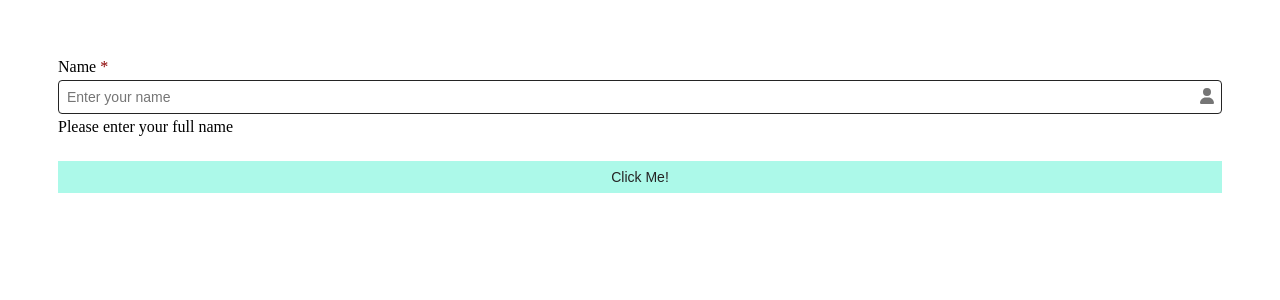
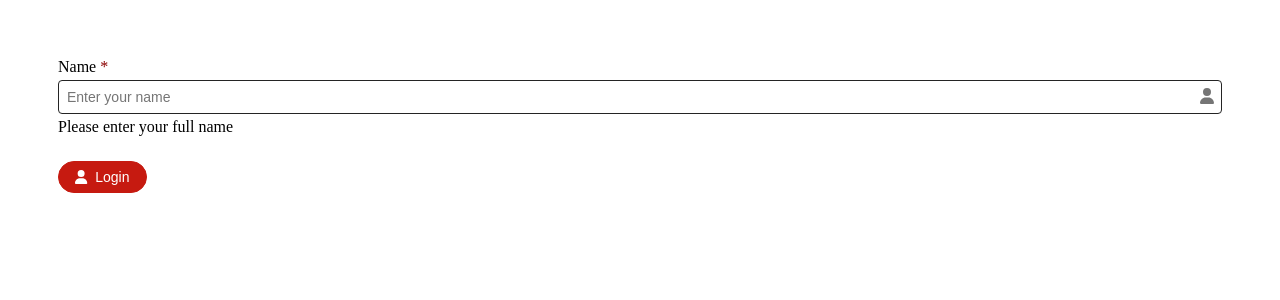
Before and after one commit to HpSharma/react-classes, a React (Vite) app: page / in a window 1280 px wide. Shown: the top 300 px of the page. Built offline with nearby package versions, Linux system fonts and the light colour scheme.

Commit message:
Button WIP

```diff
--- a/src/App.jsx
+++ b/src/App.jsx
@@ -3,6 +3,7 @@ import {faUser} from "@fortawesome/free-solid-svg-icons";
 
 import TextInput from "./Component/TextInput";
 import {Button} from "./Component/Button/index.jsx";
+import {FontAwesomeIcon} from "@fortawesome/react-fontawesome";
 
 function App() {
   const [name, setName] = useState("");
@@ -28,7 +29,9 @@ function App() {
         icon={faUser}
         onChange={handleNameChange}/>
 
-      <Button>
+      <Button variant={"destructive"} onClick={handleNameChange}>
+        <FontAwesomeIcon icon={faUser} />
+        Login
       </Button>
     </div>
   )
--- a/src/Component/Button/Style.module.scss
+++ b/src/Component/Button/Style.module.scss
@@ -1,17 +1,53 @@
-.btn {
+.primary {
+  display: flex;
+  justify-content: center;
+  align-items: center;
+  gap: 8px;
+
   height: 32px;
+  width: fit-content;
+  padding: 0 16px;
   font-size: 14px;
   cursor: pointer;
   border: none;
   outline: none;
-  background: #acf9e9;
-  color: #242424;
+  border-radius: 50px;
+  background: var(--accent-light-default);
+  color: var(--text-default);
 
-  hover {
-    background: #cffbf2;
+  svg {
+    font-size: 14px;
+    color: var(--icon-default);
+  }
+
+  &:hover {
+    background: var(--accent-light-hover);
   }
 }
 
-.primary {
+.secondary {
+  @extend .primary;
+  background: transparent;
+  border: 1px solid var(--border-strong);
 
+  &:hover {
+    border: 1px solid var(--accent-light-hover);
+  }
 }
+
+.destructive {
+  @extend .primary;
+  color: var(--text-ondark);
+  background: var(--background-error-strong);
+  border: 1px solid var(--border-error-strong);
+
+  &:hover {
+    background: var(--background-error-strong-hover);
+    border: 1px solid var(--background-error-strong-hover);
+  }
+
+  svg {
+    font-size: 14px;
+    color: var(--text-ondark);
+  }
+}
--- a/src/Component/Button/index.jsx
+++ b/src/Component/Button/index.jsx
@@ -1,8 +1,11 @@
 import styles from './Style.module.scss';
 
 export const Button = (props) => {
-  const {varient = 'primary'} = props;
+  const {children, variant = 'primary'} = props;
+
+  const className = ["primary", "secondary", "destructive"].includes(variant) ? variant : "primary";
+
   return (
-    <button className={styles.btn}>Click Me!</button>
+    <button className={styles[className]}>{children}</button>
   )
 }
--- /dev/null
+++ b/src/design_tokens.css
@@ -0,0 +1,29 @@
+:root {
+  --accent-light-default: #acf9e9;
+  --accent-light-hover: #cffbf2;
+  --accent-light-selected: #defdf8;
+  --accent-strong-default: #197367;
+  --accent-strong-hover: #3c8175;
+  --accent-strong-selected: #3c8175;
+  --background-error-strong: #c61a10;
+  --background-error-strong-hover: #da3125;
+  --background-disabled: #dde3d3;
+  --background-light: #f8f8f8;
+
+  --border-error-light: #fbcccc;
+  --border-error-strong: #c61a10;
+  --border-focused: #333d3e;
+  --border-light: #dde3d3;
+  --border-strong: #809294;
+
+  --icon-default: #333d3e;
+  --icon-light: #5e6c6e;
+  --icon-success: #20844b;
+
+  --text-default: #333d3e;
+  --text-ondark: #ffffff;
+  --text-disabled: #809294;
+  --text-error: #c61a10;
+  --text-placeholder: #97a6a8;
+  --text-success: #20844b
+}
--- a/src/main.jsx
+++ b/src/main.jsx
@@ -1,6 +1,7 @@
 import { StrictMode } from 'react'
 import { createRoot } from 'react-dom/client'
 import './index.css'
+import './design_tokens.css';
 import App from './App.jsx'
 
 createRoot(document.getElementById('root')).render(
```
